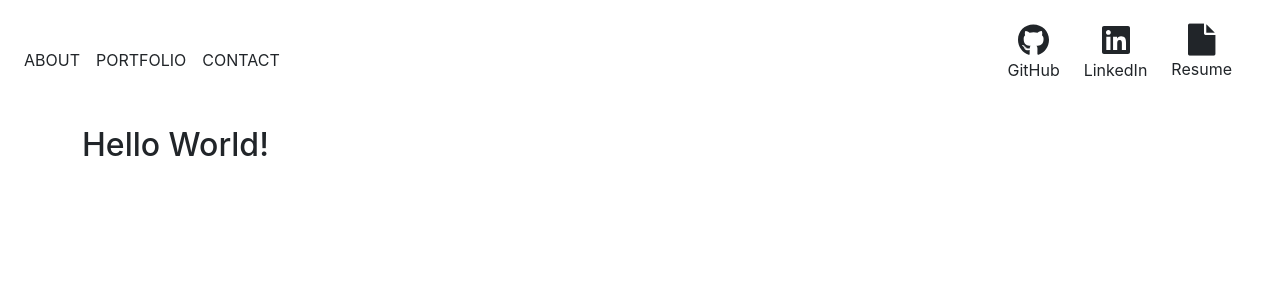
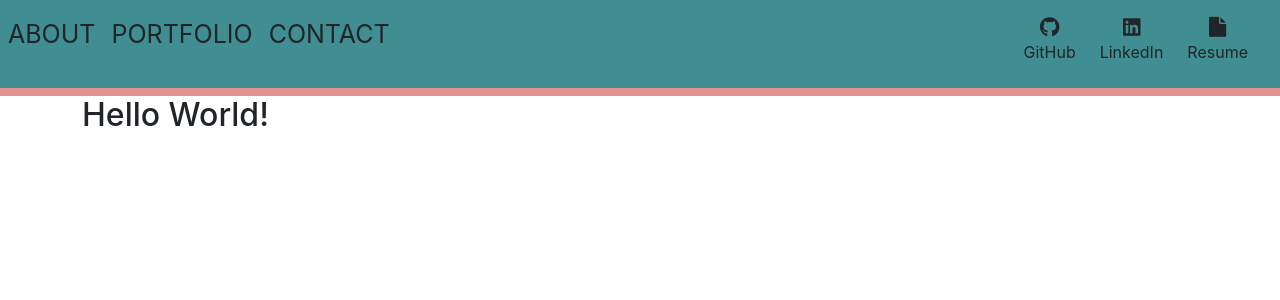
Before and after one commit to UJordan/landing-page, a React (Create React App) app: page / in a window 1280 px wide. Shown: the top 300 px of the page. Built offline with nearby package versions, Linux system fonts and the light colour scheme.

Commit message:
NavBar Colors

```diff
--- a/src/App.css
+++ b/src/App.css
@@ -1,3 +1,26 @@
-/* body {
-    background-color: black;
-} */
+.hover-underline-animation {
+    display: inline-block;
+    position: relative;
+  }
+
+  .hover-underline-animation::after {
+    content: '';
+    position: absolute;
+    width: 100%;
+    transform: scaleX(0);
+    height: 2px;
+    bottom: 0;
+    left: 0;
+    background-color: #E49393;
+    transform-origin: bottom right;
+    transition: transform 0.25s ease-out;
+  }
+
+  .hover-underline-animation:hover::after {
+    transform: scaleX(1);
+    transform-origin: bottom left;
+  }
+
+  .nav-icon:hover {
+    color: #E49393;
+  }
--- a/src/components/Header.js
+++ b/src/components/Header.js
@@ -1,6 +1,6 @@
 import { Navbar, Collapse, NavbarToggler, Nav, NavItem, Container, Row, Col } from 'reactstrap';
 import { NavLink } from 'react-router-dom';
-import { useState } from 'react';
+// import { useState } from 'react';
 // import { FontAwesomeIcon } from '@fortawesome/react-fontawesome';
 // import { faRightFromBracket } from '@fortawesome/free-solid-svg-icons';
 import { faYoutube, faTwitter, faInstagram, faFacebook, faGithub, faLinkedin, } from '@fortawesome/free-brands-svg-icons';
@@ -8,7 +8,7 @@ import { FontAwesomeIcon } from '@fortawesome/react-fontawesome'
 
 
 const Header = () => {
-    const [menuOpen, setMenuOpen] = useState(false);
+    // const [menuOpen, setMenuOpen] = useState(false);
 
     return (
         <div>
@@ -36,32 +36,32 @@ const Header = () => {
                     </Nav>
                 </Collapse>
             </Navbar> */}
-            <Row>
+            <Row style={{backgroundColor:'#408E91'}}>
                 <Col>
-                    <ul className="list-unstyled d-flex text-center m-4 mt-5 align-items-center">
-                        <li className="me-3">ABOUT</li>
-                        <li className="me-3">PORTFOLIO</li>
-                        <li >CONTACT</li>
+                    <ul className="list-unstyled d-flex text-center m-2 pt-2 align-items-center">
+                        <li className="me-3 hover-underline-animation" style={{fontSize:"25px"}}>ABOUT</li>
+                        <li className="me-3 hover-underline-animation" style={{fontSize:"25px"}}>PORTFOLIO</li>
+                        <li className="hover-underline-animation" style={{fontSize:"25px"}}>CONTACT</li>
                     </ul>
                 </Col>
                 <Col>
-                    <div className="list-unstyled d-flex text-center m-4 justify-content-end">
-                        <div className='me-4 text-center'>
-                            <FontAwesomeIcon className="Icon" icon={faGithub} size="2x" />
+                    <div className="list-unstyled d-flex text-center m-2 pt-2 justify-content-end">
+                        <div className='me-4 text-center nav-icon'>
+                            <FontAwesomeIcon className="Icon" icon={faGithub} style={{fontSize:"20px"}} />
                             <p>GitHub</p>
                         </div>
-                        <div className='me-4 text-center'>
-                            <FontAwesomeIcon className="Icon" icon={faLinkedin} size="2x" />
+                        <div className='me-4 text-center nav-icon'>
+                            <FontAwesomeIcon className="Icon" icon={faLinkedin} style={{fontSize:"20px"}} />
                             <p>LinkedIn</p>
                         </div>
-                        <div className='me-4'>
-                            <i className='fa fa-file fa-2x' />
+                        <div className='me-4 nav-icon'>
+                            <i className='fa fa-file' style={{fontSize:"20px"}} />
                             <p>Resume</p>
                         </div>
                     </div>
                 </Col>
             </Row>
-            <div className='mt-1'></div>
+            <div className='pt-2' style={{backgroundColor:'#E49393'}}></div>
         </div>
     );
 }
```
